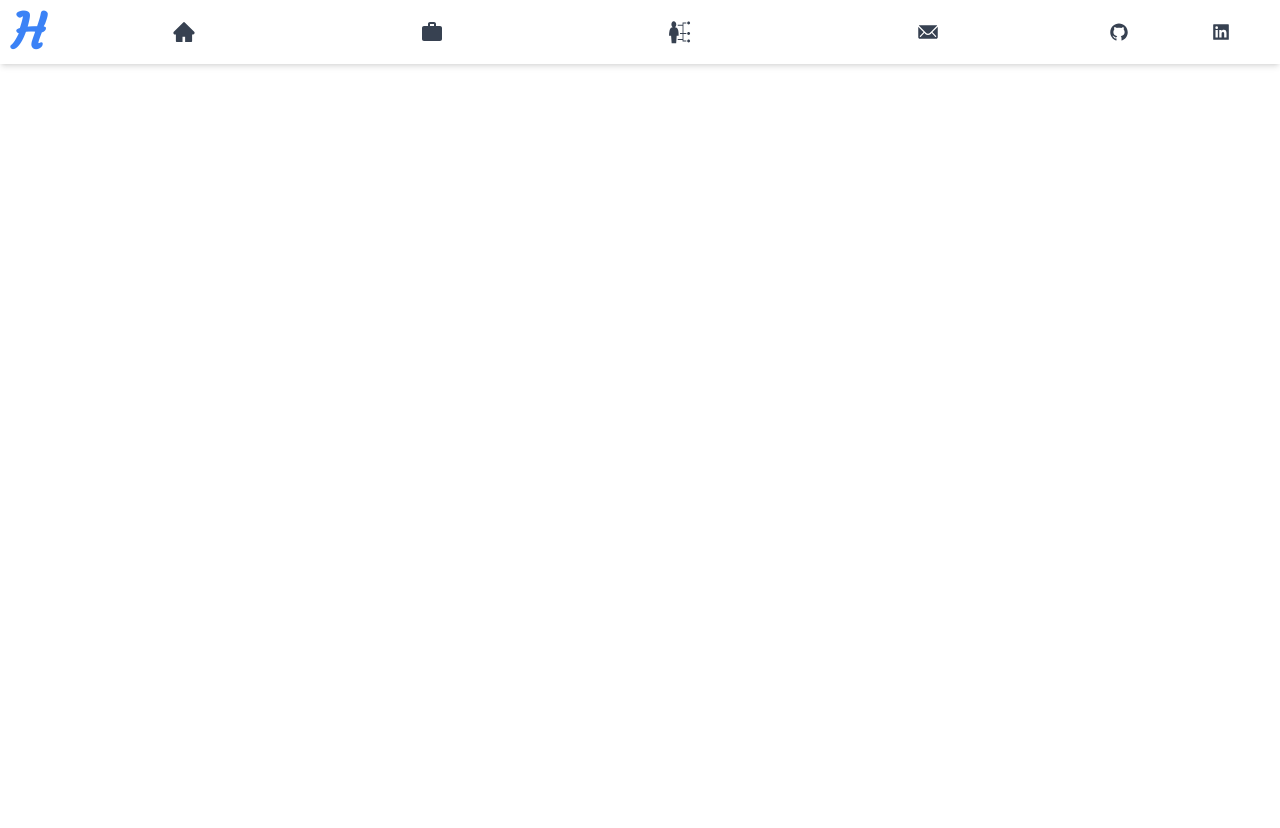
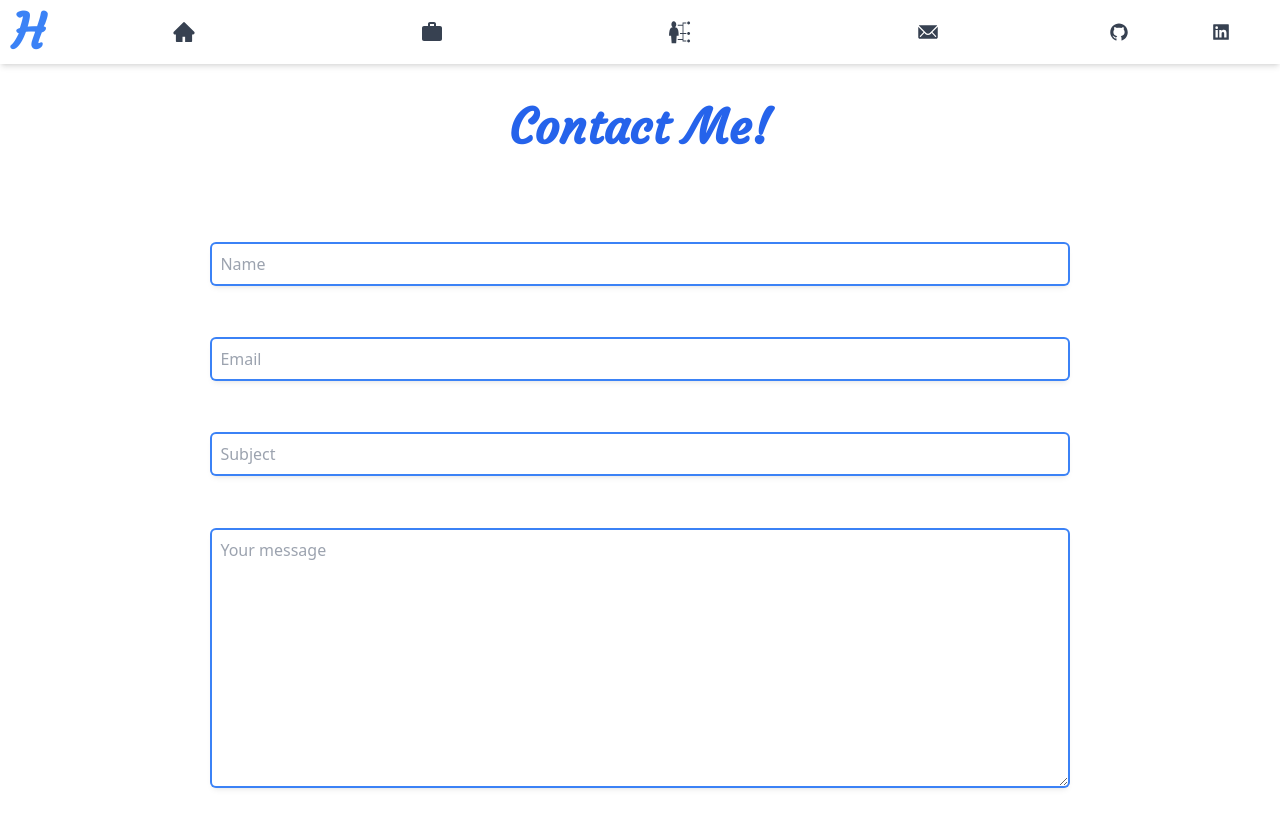
Before and after one commit to Hazem-Ben-Abdelhafidh/Portfolio, a React (Vite) app: page /Contact in a window 1280 px wide. Before the commit this address had no page. Shown: the top 828 px of the page. Before the commit the page ends 800 px from the top, so only its background shows below. Built offline with nearby package versions, Linux system fonts and the light colour scheme.

Commit message:
adding the contact me page

```diff
--- a/src/Components/AppRoutes.jsx
+++ b/src/Components/AppRoutes.jsx
@@ -1,4 +1,5 @@
 import { Route, Routes } from "react-router-dom";
+import Contact from "./Contact/Contact";
 import Home from "./Home";
 import Skills from "./Skills/Skills";
 
@@ -7,6 +8,7 @@ const AppRoutes = () => {
     <Routes>
       <Route path="/" element={<Home />} />
       <Route path="Skills" element={<Skills />} />
+      <Route path="Contact" element={<Contact />} />
     </Routes>
   );
 };
--- /dev/null
+++ b/src/Components/Contact/Contact.jsx
@@ -0,0 +1,33 @@
+import React from "react";
+import Title from "../Title";
+
+const Contact = () => {
+  return (
+    <div className=" h-screen flex p-3 flex-col justify-around items-center">
+      <Title>Contact Me!</Title>
+      <form
+        action=""
+        className="  w-[70%] h-[80%] flex p-3 flex-col justify-around items-center"
+      >
+        <input className="input" type="text" placeholder="Name" required />
+        <input className="input" type="email" placeholder="Email" required />
+        <input
+          type="subject"
+          className="input"
+          placeholder="Subject"
+          required
+        />
+        <textarea
+          className="input"
+          name=""
+          id=""
+          cols="30"
+          rows="10"
+          placeholder="Your message"
+        ></textarea>
+      </form>
+    </div>
+  );
+};
+
+export default Contact;
--- a/src/index.css
+++ b/src/index.css
@@ -5,3 +5,7 @@
 .button {
   @apply font-semibold font-logo border-2 p-2 rounded-lg hover:text-white hover:bg-blue-600 transition-all;
 }
+
+.input {
+  @apply p-2 ring-2 rounded ring-blue-500 w-full shadow-md outline-none focus:-translate-y-2 transition-transform;
+}
```
